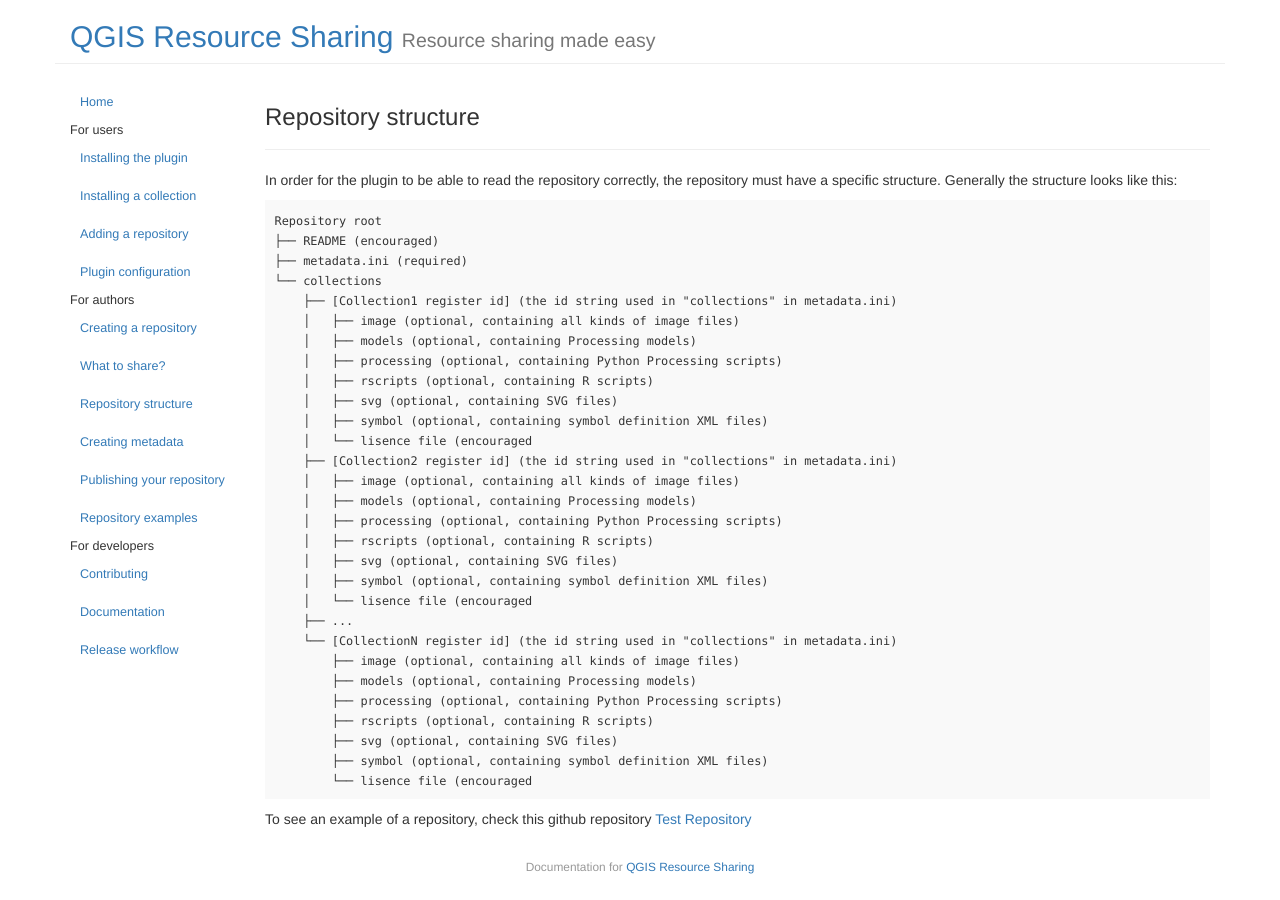
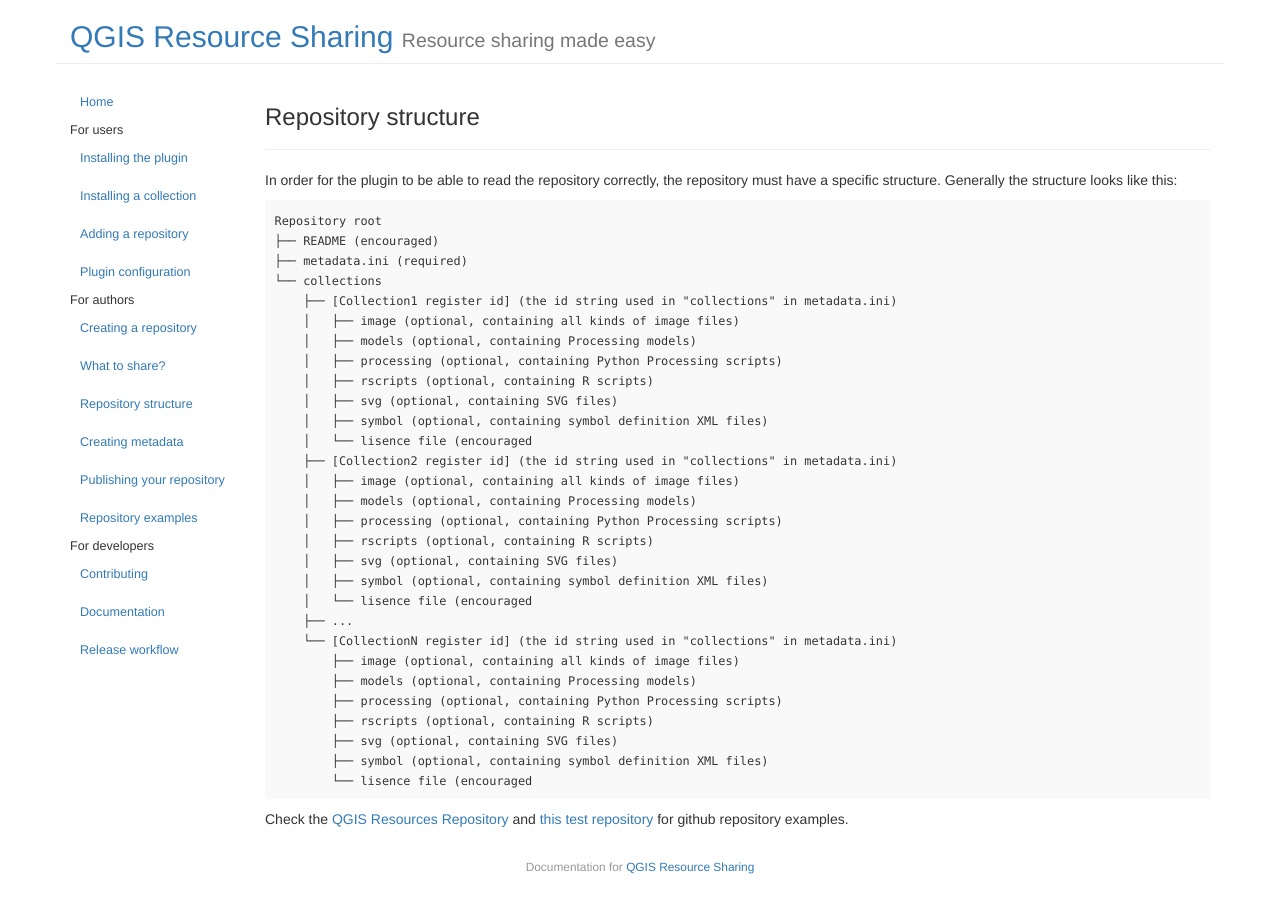
Before and after one commit to QGIS-Contribution/QGIS-ResourceSharing, a Jekyll site: the page built from _posts/2016-07-22-repository-structure.md, in a window 1280 px wide. Built offline with Jekyll 4.4.1, drawn with Linux system fonts in a browser that asks for light colours.

Commit message:
Update 2016-07-22-repository-structure.md

```diff
--- a/_posts/2016-07-22-repository-structure.md
+++ b/_posts/2016-07-22-repository-structure.md
@@ -40,4 +40,7 @@
             ├── symbol (optional, containing symbol definition XML files)
             └── lisence file (encouraged
 
-To see an example of a repository, check this github repository [Test Repository](https://github.com/akbargumbira/qgis_resources_data/)
+Check the
+[QGIS Resources Repository](https://github.com/QGIS/QGIS-Resources) and
+[this test repository](https://github.com/akbargumbira/qgis_resources_data/)
+for github repository examples.
```
